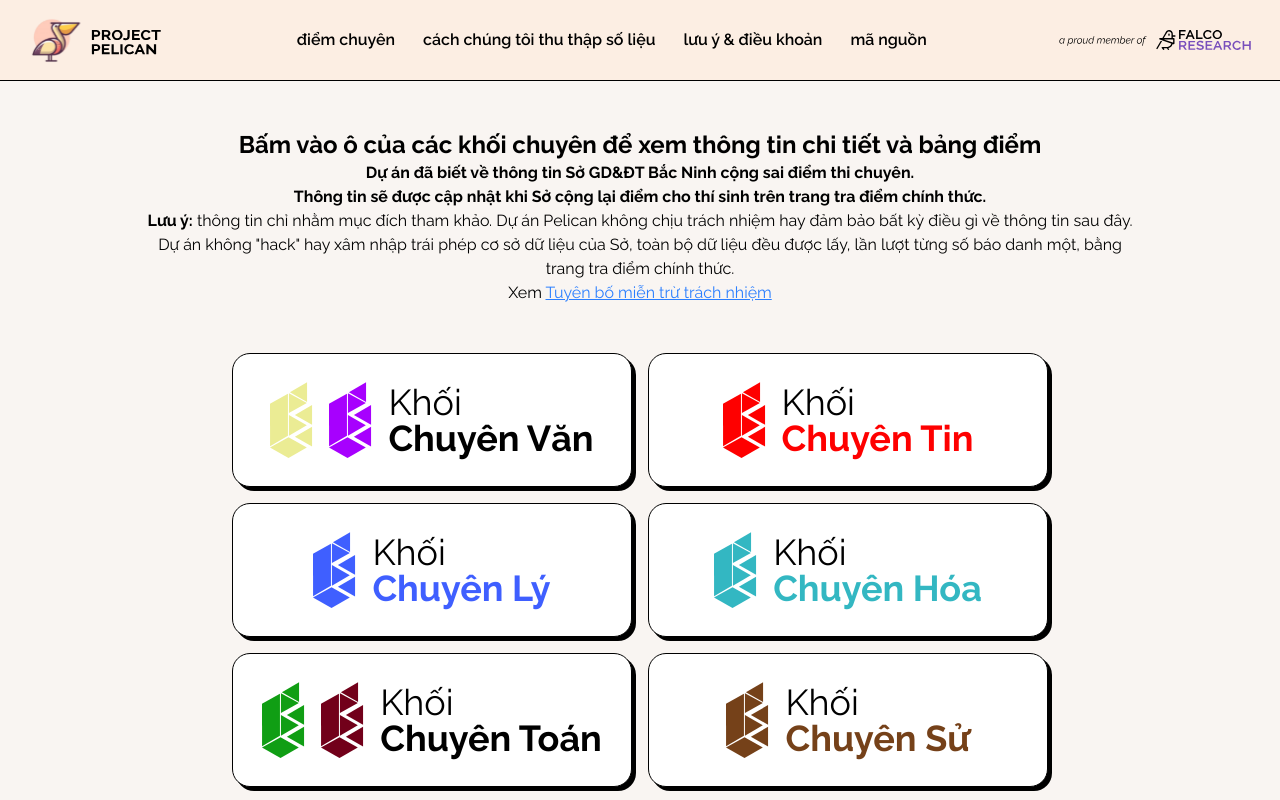
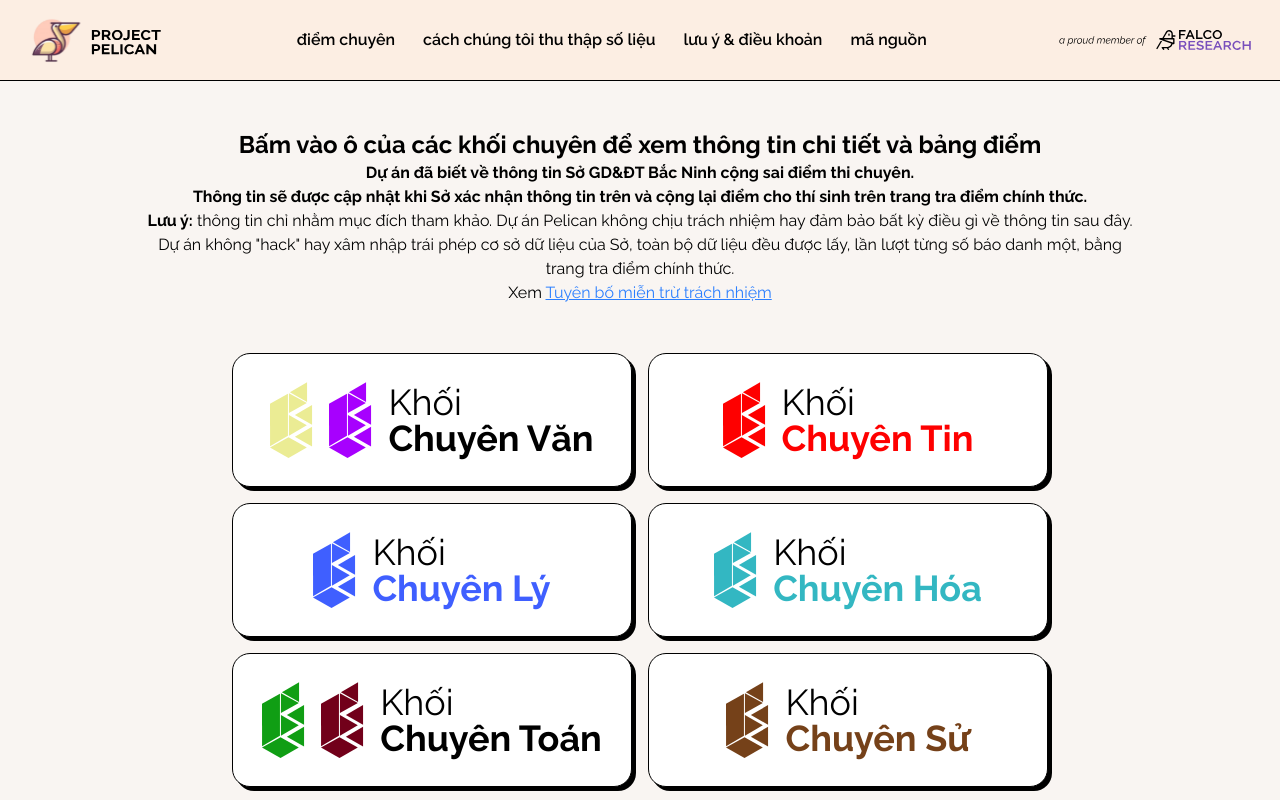
Before and after one commit to falcolabs/pelican, a SvelteKit app in the folder web/: page / in a window 1280 px wide. Shown: the top 800 px of the page. Built offline with nearby package versions, Linux system fonts and the light colour scheme.

Commit message:
rephrase

```diff
--- a/web/src/components/Disclaimer.svelte
+++ b/web/src/components/Disclaimer.svelte
@@ -1,5 +1,5 @@
 <p class="text-center font-normal">
-    <strong>Dự án đã biết về thông tin Sở GD&ĐT Bắc Ninh cộng sai điểm thi chuyên. <br> Thông tin sẽ được cập nhật khi Sở cộng lại điểm cho thí sinh trên trang tra điểm chính thức.</strong><br>
+    <strong>Dự án đã biết về thông tin Sở GD&ĐT Bắc Ninh cộng sai điểm thi chuyên. <br> Thông tin sẽ được cập nhật khi Sở xác nhận thông tin trên và cộng lại điểm cho thí sinh trên trang tra điểm chính thức.</strong><br>
     <strong>Lưu ý:</strong> thông tin chỉ nhằm mục đích tham khảo. Dự án Pelican không chịu trách
     nhiệm hay đảm bảo bất kỳ điều gì về thông tin sau đây.<br />
     Dự án không "hack" hay xâm nhập trái phép cơ sở dữ liệu của Sở, toàn bộ dữ liệu đều được lấy, lần
```
